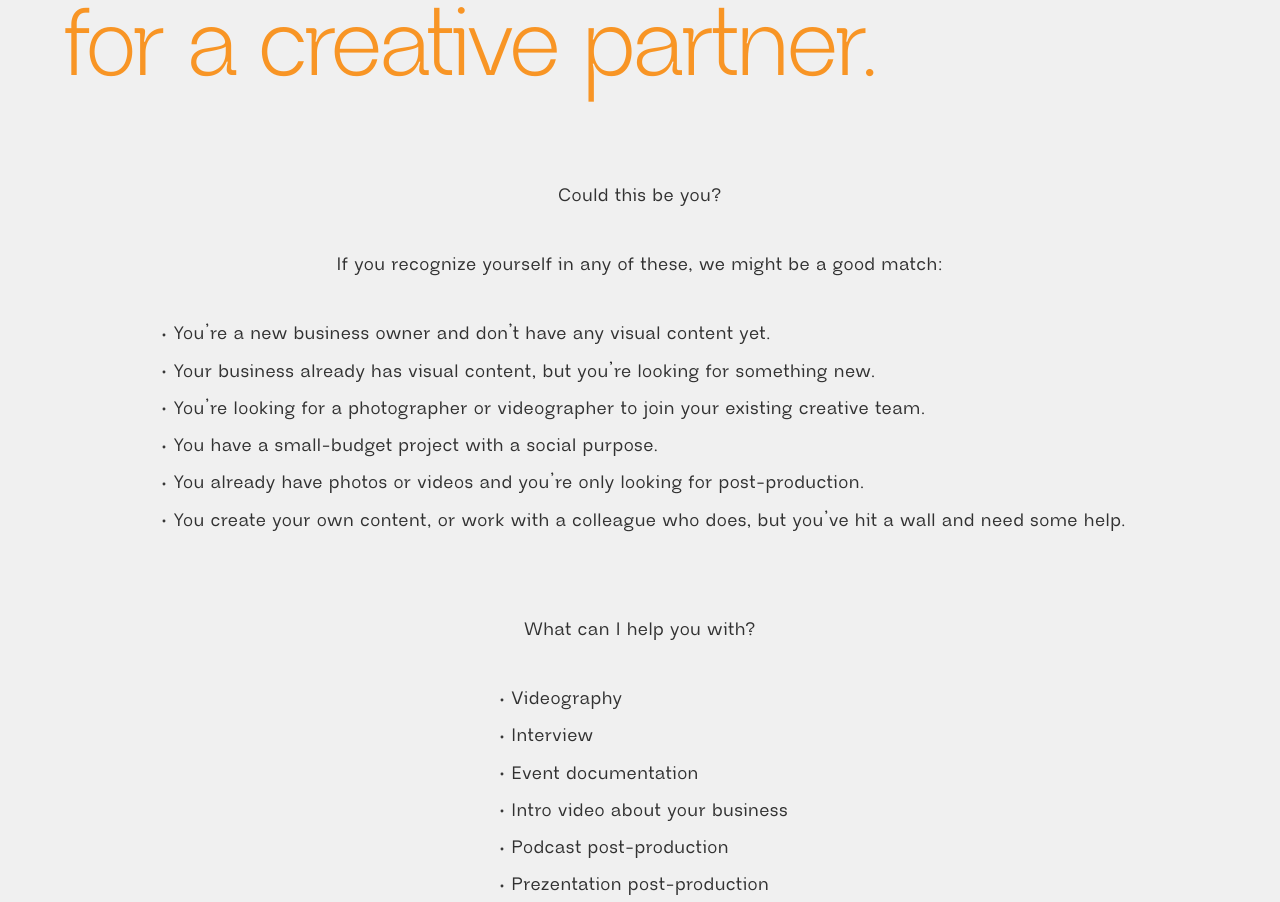
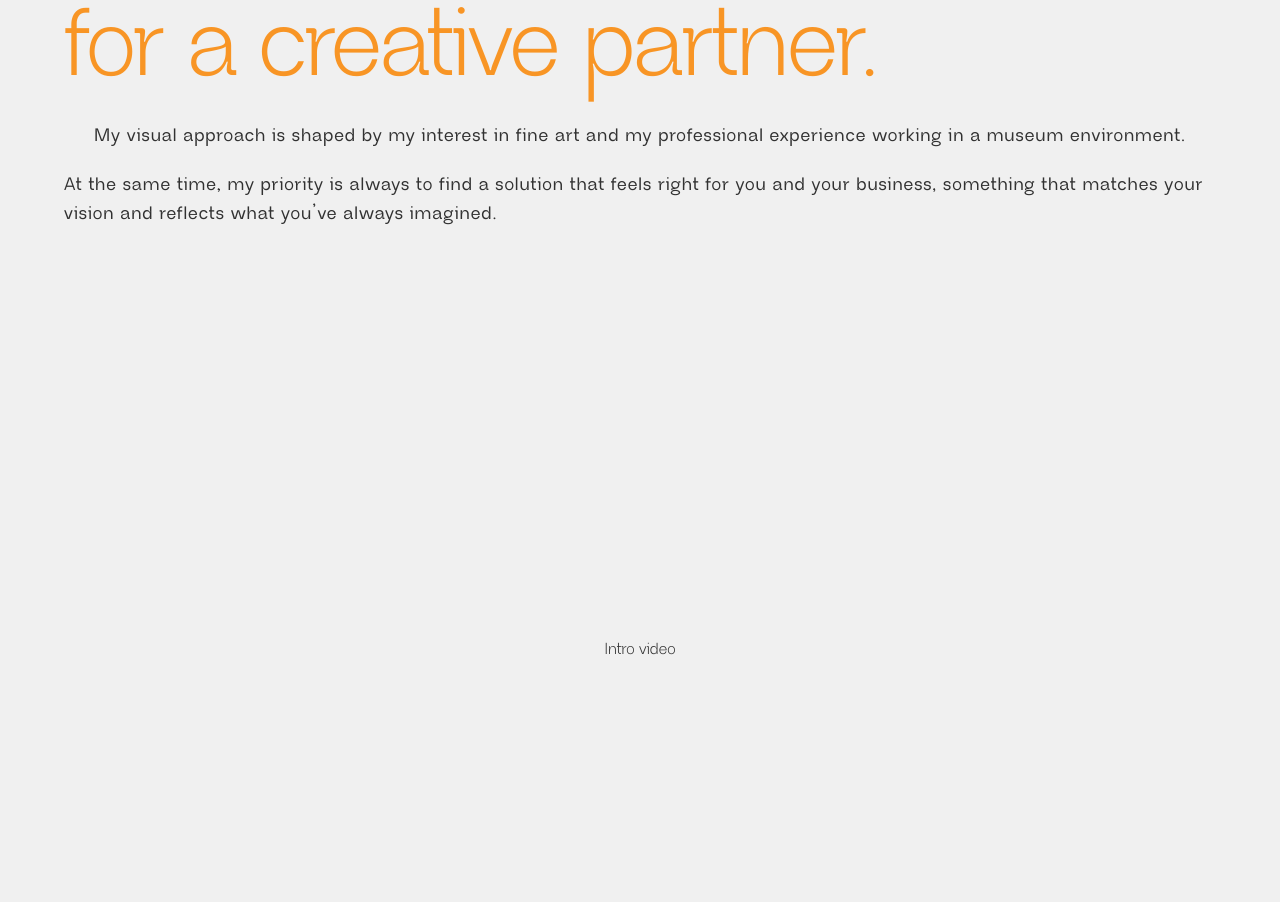
Before and after one commit to zmariann/zmariann2026, a Next.js app: page / in a window 1280 px wide. Shown: the part 1895-2797 px from the top of the page. Built offline with nearby package versions, Linux system fonts and the light colour scheme.

Commit message:
feat: update portfolio sections and content

```diff
--- /dev/null
+++ b/app/components/sections/About.tsx
@@ -0,0 +1,51 @@
+import { Text } from "../ui/typography/Text";
+import { TextList } from "../ui/TextList";
+import { Heading } from "../ui/typography/Heading";
+
+export function About() {
+  return (
+    <section>
+      <TextList>
+        <div className="sm:text-center text-left">
+          <Heading level={1} color="carrot">
+            What to expect when working with me
+          </Heading>
+        </div>
+
+        <div className="flex justify-center">Portrait pic</div>
+
+        <Text>
+          My visual approach is shaped by my interest in fine art and my
+          professional experience working in a museum environment.
+        </Text>
+        <Text>
+          At the same time, my priority is always to find a solution that feels
+          right for you and your business, something that matches your vision
+          and brings to life what you’ve always imagined.
+        </Text>
+
+        <Text>
+          I find joy in every project, whether it’s capturing an event or
+          putting together a short video. I want you to experience that same joy
+          that comes from the creative process and the right end result.
+        </Text>
+
+        <Text>
+          My goal is to create work that your audience will want to come back
+          to, content that feels relevant to them while being visually engaging.
+        </Text>
+
+        <Text>
+          Since no two projects are the same, I always tailor my services to
+          your specific needs.
+        </Text>
+        <Text>
+          Not sure what you need yet? That’s perfectly fine — I can help you
+          find the right direction.
+        </Text>
+      </TextList>
+
+      <div className="flex justify-center">video</div>
+    </section>
+  );
+}
--- a/app/components/sections/Collaborations.tsx
+++ b/app/components/sections/Collaborations.tsx
@@ -1,6 +1,6 @@
 import { Heading } from "../ui/typography/Heading";
 import { Text } from "../ui/typography/Text";
-import { TextList } from "../ui/typography/TextList";
+import { TextList } from "../ui/TextList";
 
 export function Collaborations() {
   return (
--- a/app/components/sections/FeaturedProjects.tsx
+++ b/app/components/sections/FeaturedProjects.tsx
@@ -1,6 +1,6 @@
 import { Heading } from "../ui/typography/Heading";
 import { Text } from "../ui/typography/Text";
-import { TextList } from "../ui/typography/TextList";
+import { TextList } from "../ui/TextList";
 
 type FeaturedItemProps = {
   image: string;
@@ -11,7 +11,7 @@ type FeaturedItemProps = {
 
 function FeaturedItem({ image, alt, title, children }: FeaturedItemProps) {
   return (
-    <div className="grid grid-cols-1 gap-5 md:grid-cols-2 md:gap-24">
+    <div className="grid grid-cols-1 gap-3 md:grid-cols-2 md:gap-24">
       <div>
         <img src={image} alt={alt} className="w-full h-auto" />
       </div>
--- a/app/components/sections/Intro.tsx
+++ b/app/components/sections/Intro.tsx
@@ -1,6 +1,6 @@
 import { Heading } from "../ui/typography/Heading";
 import { Text } from "../ui/typography/Text";
-import { Dot } from "lucide-react";
+import { DotList } from "../ui/DotList";
 
 export function Intro() {
   return (
@@ -10,104 +10,35 @@ export function Intro() {
         partner.
       </Heading>
 
+      <Text>
+        My visual approach is shaped by my interest in fine art and my
+        professional experience working in a museum environment.
+      </Text>
+
+      <Text >
+        At the same time, my priority is always to find a solution that feels
+        right for you and your business, something that matches your vision and
+        reflects what you’ve always imagined.
+      </Text>
+
+      <div className="flex h-screen items-center justify-center">
+        Intro video
+      </div>
+
       <div className="flex flex-col items-center gap-10 pt-15">
-        <Text>Could this be you?</Text>
         <Text>
           If you recognize yourself in any of these, we might be a good match:
         </Text>
 
-        <div className="flex flex-col gap-2">
-          <div className="flex items-center">
-            <Dot className="h-5 w-5 shrink-0" strokeWidth={1.5} />
-            <Text>
-              {" "}
-              You’re a new business owner and don’t have any visual content yet.
-            </Text>
-          </div>
-
-          <div className="flex items-center">
-            <Dot className="h-5 w-5 shrink-0" strokeWidth={1.5} />
-            <Text>
-              Your business already has visual content, but you’re looking for
-              something new.
-            </Text>
-          </div>
-
-          <div className="flex items-center">
-            <Dot className="h-5 w-5 shrink-0" strokeWidth={1.5} />
-            <Text>
-              You’re looking for a photographer or videographer to join your
-              existing creative team.
-            </Text>
-          </div>
-
-          <div className="flex items-center">
-            <Dot className="h-5 w-5 shrink-0" strokeWidth={1.5} />
-            <Text> You have a small-budget project with a social purpose.</Text>
-          </div>
-
-          <div className="flex items-center">
-            <Dot className="h-5 w-5 shrink-0" strokeWidth={1.5} />
-            <Text>
-              You already have photos or videos and you’re only looking for
-              post-production.
-            </Text>
-          </div>
-
-          <div className="flex items-center">
-            <Dot className="h-5 w-5 shrink-0" strokeWidth={1.5} />
-            <Text>
-              You create your own content, or work with a colleague who does,
-              but you’ve hit a wall and need some help.
-            </Text>
-          </div>
-        </div>
-      </div>
-
-      <div className="flex flex-col items-center gap-10 pt-15">
-        <Text>What can I help you with?</Text>
-
-        <div className="flex flex-col gap-2">
-          <div className="flex items-center">
-            <Dot className="h-5 w-5 shrink-0" strokeWidth={1.5} />
-            <Text>Videography</Text>
-          </div>
-
-          <div className="flex items-center">
-            <Dot className="h-5 w-5 shrink-0" strokeWidth={1.5} />
-            <Text>Interview</Text>
-          </div>
-
-          <div className="flex items-center">
-            <Dot className="h-5 w-5 shrink-0" strokeWidth={1.5} />
-            <Text>Event documentation</Text>
-          </div>
-
-          <div className="flex items-center">
-            <Dot className="h-5 w-5 shrink-0" strokeWidth={1.5} />
-            <Text>Intro video about your business</Text>
-          </div>
-
-          <div className="flex items-center">
-            <Dot className="h-5 w-5 shrink-0" strokeWidth={1.5} />
-            <Text>Podcast post-production</Text>
-          </div>
-
-          <div className="flex items-center">
-            <Dot className="h-5 w-5 shrink-0" strokeWidth={1.5} />
-            <Text>Prezentation post-production</Text>
-          </div>
-
-          <div className="flex items-center">
-            <Dot className="h-5 w-5 shrink-0" strokeWidth={1.5} />
-            <Text>Reels</Text>
-          </div>
-
-          <div className="flex items-center">
-            <Dot className="h-5 w-5 shrink-0" strokeWidth={1.5} />
-            <Text>Photography</Text>
-          </div>
-        </div>
+        <DotList
+          items={[
+            "You’re starting a business and need visual content from scratch.",
+            "You already have content, but it’s time for something new.",
+            "You’re building a creative team and looking for a photographer or videographer to join.",
+            "Or you have existing footage that needs to be turned into something polished.",
+            "Small-budget and socially minded projects are welcome too.",
+          ]}
+        />
       </div>
     </section>
   );
--- a/app/components/sections/Testimonials.tsx
+++ b/app/components/sections/Testimonials.tsx
@@ -1,4 +1,4 @@
-import { TextList } from "../ui/typography/TextList";
+import { TextList } from "../ui/TextList";
 import { Text } from "../ui/typography/Text";
 import { Heading } from "../ui/typography/Heading";
 
@@ -23,7 +23,7 @@ export function Testimonials() {
           <Text weight="medium" italic className="sm:text-center">
             “Mariann and I have been working together for almost two years. She
             fully manages the company’s social media video content across
-            multiple platforms, taking a huge workload off our shoulders.”
+            multiple platforms, taking a huge workload off our&nbsp;shoulders.”
           </Text>
           <Text weight="medium" className="text-right sm:text-center">
             — Ildikó Varga | Owner of Fürge Füge Kft.
--- /dev/null
+++ b/app/components/ui/DotList.tsx
@@ -0,0 +1,43 @@
+import { Dot } from "lucide-react";
+import { Text } from "./typography/Text";
+
+type DotListProps = {
+  items: string[];
+};
+
+export function DotList({ items }: DotListProps) {
+  return (
+    <>
+      {/* Desktop */}
+      <div className="hidden flex-col gap-2 sm:flex">
+        {items.map((item) => (
+          <div key={item} className="flex items-center">
+            <Dot
+              aria-hidden="true"
+              className="h-5 w-5 shrink-0"
+              strokeWidth={1.5}
+            />
+            <Text>{item}</Text>
+          </div>
+        ))}
+      </div>
+
+      {/* Mobile */}
+      <div className="flex flex-col items-center gap-2 sm:hidden">
+        {items.map((item, index) => (
+          <div key={item} className="contents">
+            <Text>{item}</Text>
+
+            {index < items.length - 1 && (
+              <Dot
+                aria-hidden="true"
+                className="h-5 w-5 shrink-0"
+                strokeWidth={1.5}
+              />
+            )}
+          </div>
+        ))}
+      </div>
+    </>
+  );
+}
--- a/app/page.tsx
+++ b/app/page.tsx
@@ -5,6 +5,7 @@ import { FeaturedProjects } from "./components/sections/FeaturedProjects";
 import { Container } from "./components/layout/Container";
 import { Testimonials } from "./components/sections/Testimonials";
 import { Intro } from "./components/sections/Intro";
+import { About } from "./components/sections/About";
 
 export default function Home() {
   return (
@@ -30,6 +31,12 @@ export default function Home() {
           <Testimonials />
         </Container>
       </Section>
+
+      <Section>
+        <Container>
+          <About />
+        </Container>
+      </Section>
     </main>
   );
 }
```
Also changed, not shown: app/components/ui/TextList.tsx (renamed from app/components/ui/typography/TextList.tsx), app/components/ui/typography/Text.tsx (line endings or trailing spaces).
